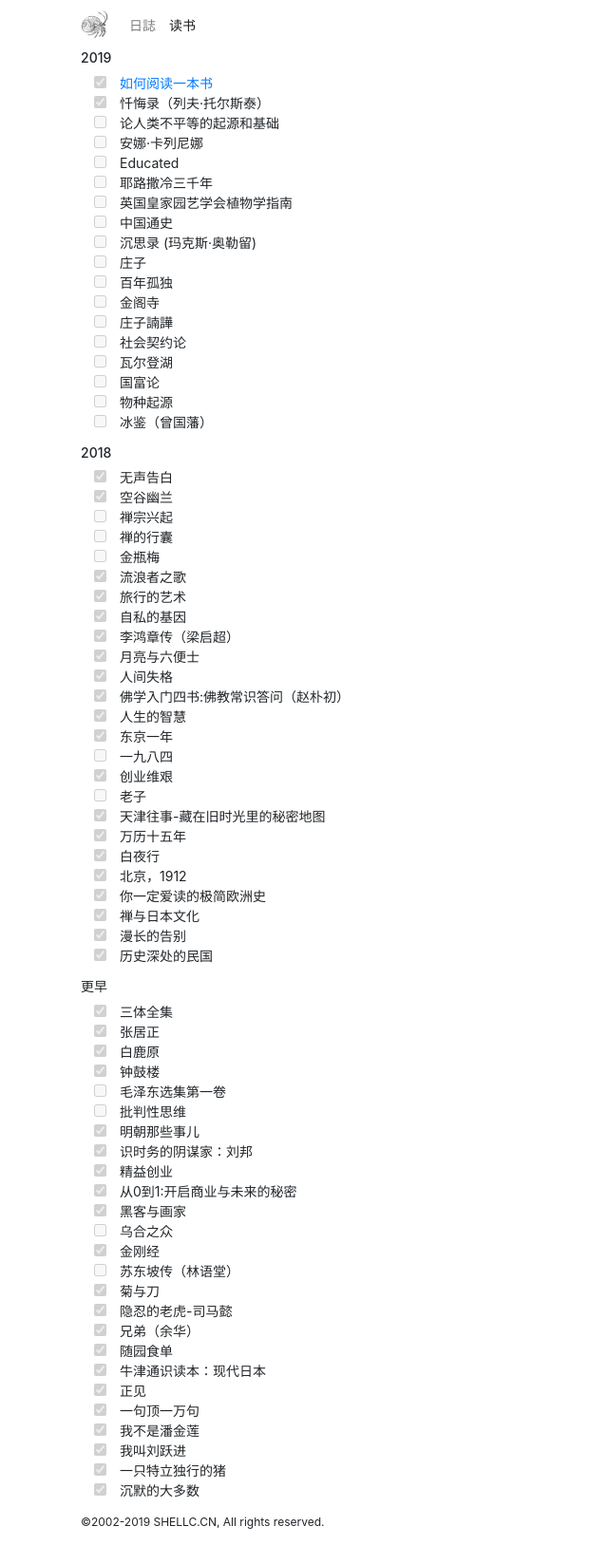
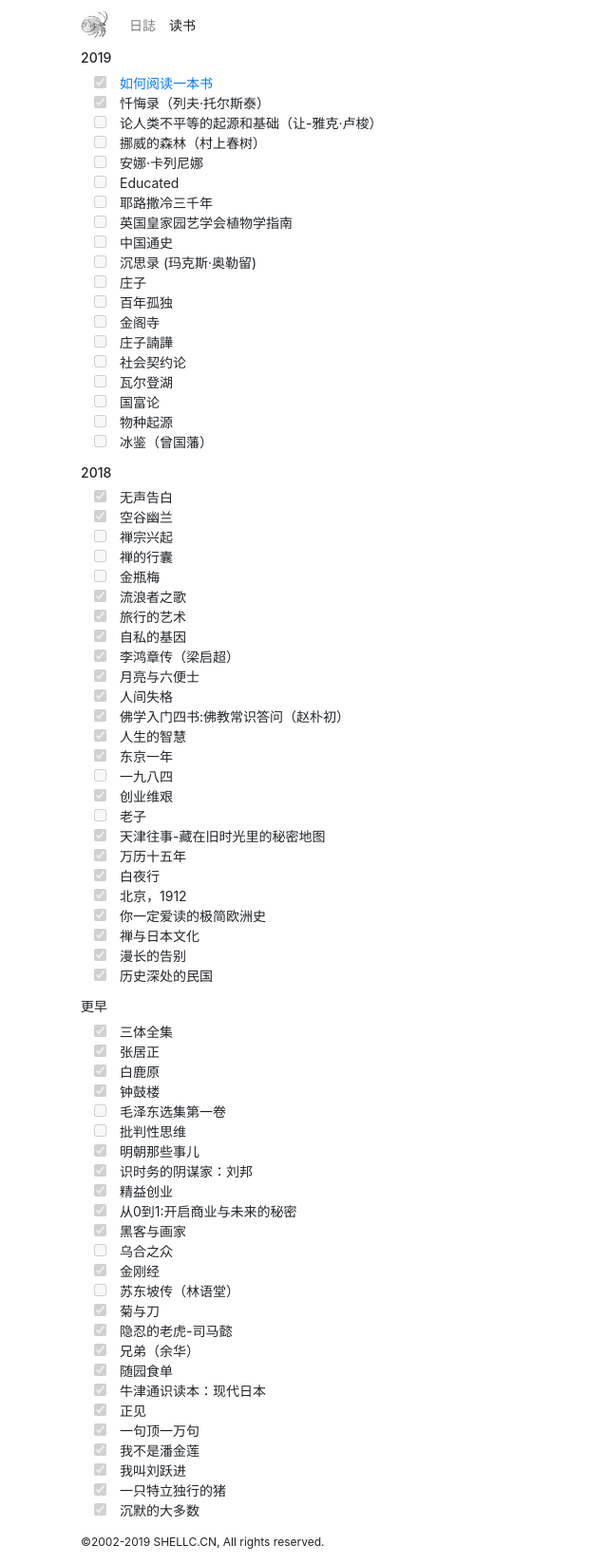
Before and after one commit to shellc/shellc.github.io, a Jekyll site: the page built from books.md, in a window 1280 px wide. Shown: the whole page at 95% size, without its empty margins (0-640 px from the left). Built offline with Jekyll 4.4.1, drawn with Linux system fonts in a browser that asks for light colours; before the commit the page ends 1626 px from its top, so only the background shows below that.

Commit message:
update books.md

```diff
--- a/books.md
+++ b/books.md
@@ -7,7 +7,8 @@ title: 读书
 
 - [x] [如何阅读一本书](2019/02/21/how-to-read-a-book.html)
 - [x] 忏悔录（列夫·托尔斯泰）
-- [ ] 论人类不平等的起源和基础
+- [ ] 论人类不平等的起源和基础（让-雅克·卢梭）
+- [ ] 挪威的森林（村上春树）
 - [ ] 安娜·卡列尼娜
 - [ ] Educated
 - [ ] 耶路撒冷三千年
```
